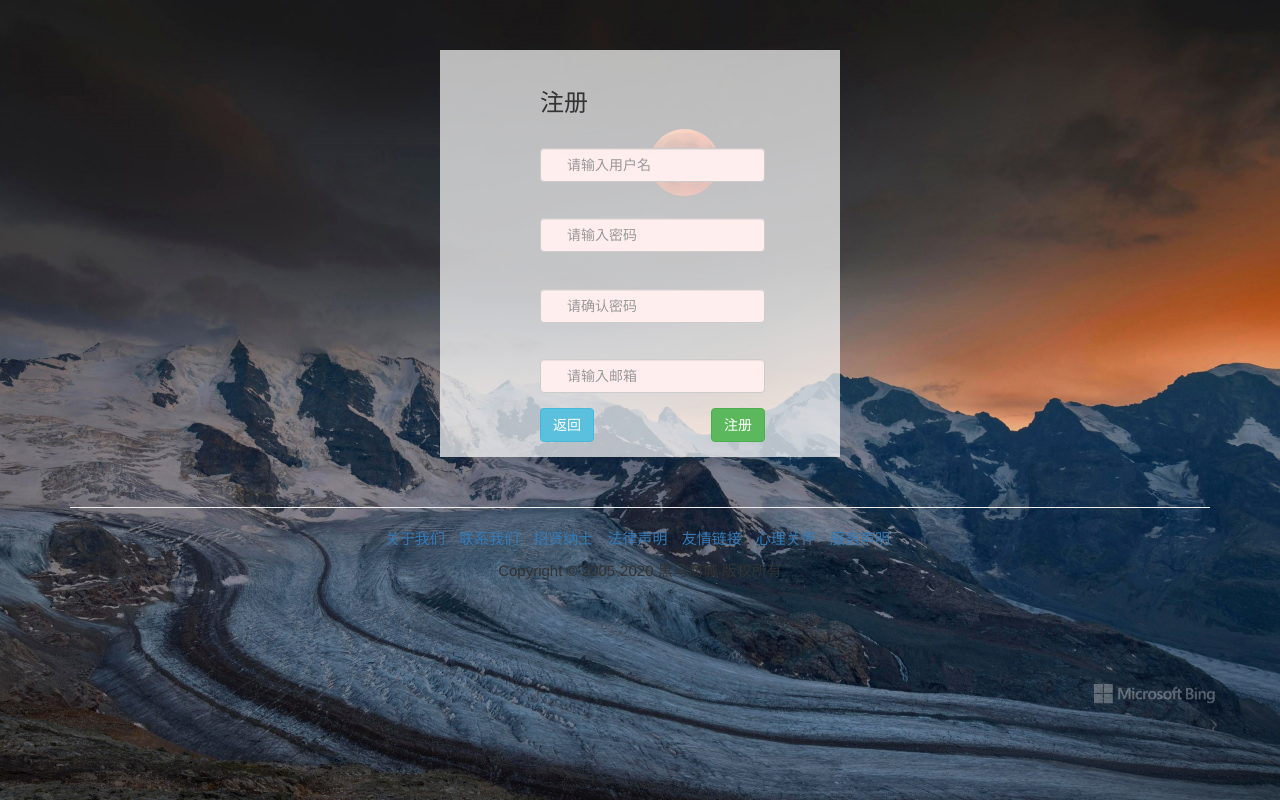
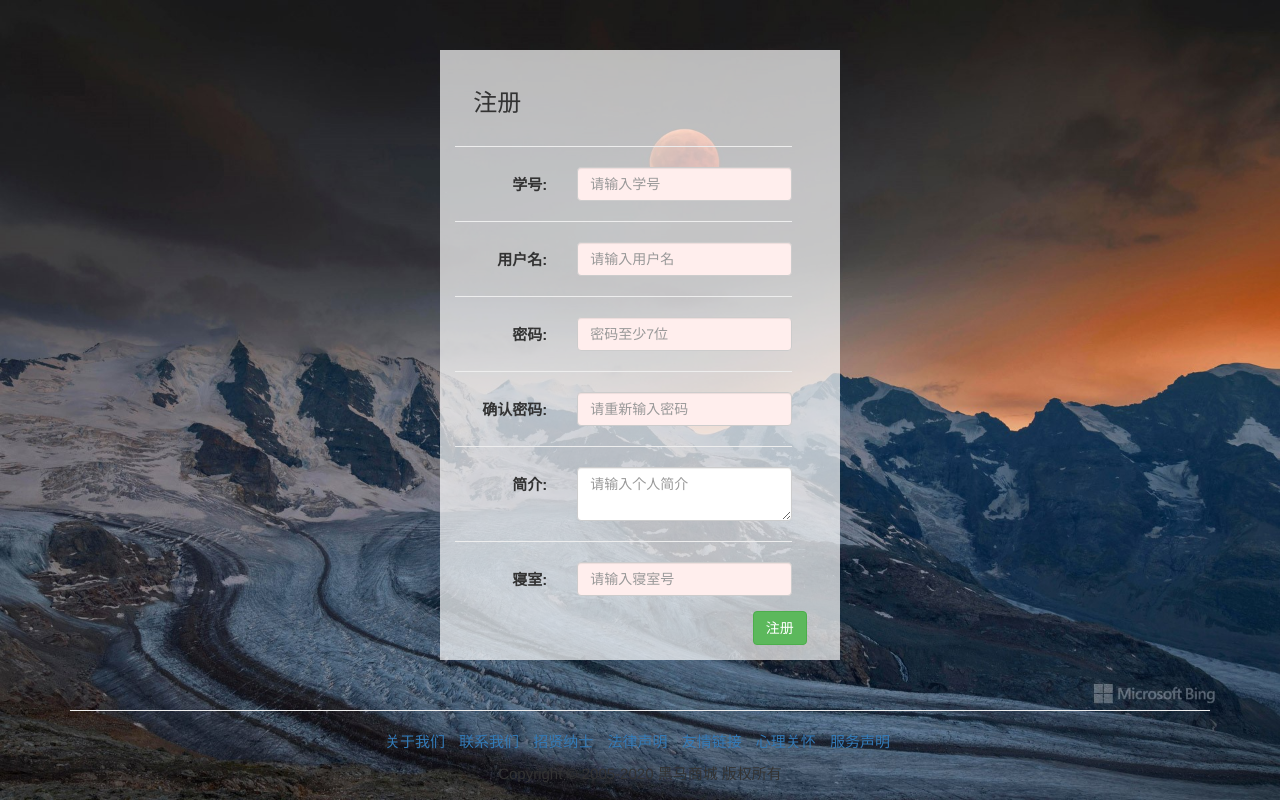
Before and after one commit to royzhz/web, a Flask app: page /register/ in a window 1280 px wide. Run offline with Flask 2, Linux system fonts and the light colour scheme; some libraries are stand-ins or nearby versions.

Commit message:
修改架构

```diff
--- a/apps/static/css/minecss.css
+++ b/apps/static/css/minecss.css
@@ -16,6 +16,7 @@ input.form-control:invalid{
     background-color: #ffeeed;
 }
 /*设置图标为行内元素，并设置大小和颜色*/
+/*
 .fa{
     display: inline-block;
     top: 27px;
@@ -24,9 +25,11 @@ input.form-control:invalid{
     color: #575757;
 }
 /*为几个输入框设置padding,防止和图标重合*/
+/*
 input[type="text"],input[type="password"],input[type="email"]{
     padding-left:26px;
 }
+*/
 .form-title{
     padding-top:20px;
 }
--- a/apps/static/js/minejs.js
+++ b/apps/static/js/minejs.js
@@ -0,0 +1,33 @@
+function checkfirst(){
+    if(password.value.length<=6){
+        pass1pan.innerText="密码请保证至少7位!"
+        return false;
+    }
+    else{
+        pass1pan.innerText=""
+        return true;
+    }
+
+}
+
+function checkpass(){
+    var form1=document.getElementById("mainform")
+    var pass1=form1.password.value
+    var pass2=form1.password2.value
+    if(pass1==pass2){
+        passpan.innerText="";
+        return true;
+    }
+
+    else{
+        passpan.innerText="密码不一致!";
+        return false;
+    }
+}
+
+function shouldsubmit(){
+    if(checkfirst()&& checkpass())
+        return true;
+    else
+        return false;
+}
--- a/apps/templates/register.html
+++ b/apps/templates/register.html
@@ -14,92 +14,70 @@
     <script src="{{ url_for('static', filename='js/minejs.js') }}"></script>
 
 
-
-    <script type="text/javascript">
-        function checkEmail(){
-            var myemail=document.getElementById("mainform").email.value;
-            var myReg=/^[a-zA-Z0-9_-]+@([a-zA-Z0-9]+\.)+(com|cn|net|org)$/;
-
-            if(myReg.test(myemail)){
-                myspan.innerText="";
-                return true;
-            }else{
-            myspan.innerText="邮箱格式不对!";
-            return false;
-            }
-        }
-
-        function checkfirst(){
-            if(pass1.value.length<=6){
-                pass1pan.innerText="密码请保证至少7位!"
-                return false;
-            }
-            else{
-                pass1pan.innerText=""
-                return true;
-            }
-
-        }
-
-        function checkpass(){
-            var form1=document.getElementById("mainform")
-            var pass1=form1.pass1.value
-            var pass2=form1.pass2.value
-            if(pass1==pass2){
-                passpan.innerText="";
-                return true;
-            }
-
-            else{
-                passpan.innerText="密码不一致!";
-                return false;
-            }
-        }
-
-        function shouldsbmit(){
-            if(checkfirst()&&checkEmail() && checkpass())
-                return true;
-            else
-                return false;
-        }
-
-
-    </script>
 </head>
 <body style="background: url(../static/images/img_login.jpg) no-repeat;background-size:cover;font-size: 15px;">
 <div class="container">
     <div class="form row">
-        <form class="form-horizontal col-sm-offset col-md-offset-3" method="post">
-            <h3 class="form-title">注册</h3>
-            <div class="col-sm-9 col-md-9">
+        <form class="form-horizontal" id="mainform" method="post">
+            <h3 class="form-title col-md-offset-1">注册</h3>
+            <div class="col-sm-11 col-md-11">
+                <hr>
                 <div class="form-group">
-                    <!--        用户名图标和用户名输入框            -->
-                    <i class="fa fa-user" aria-hidden="true"></i>
-                    <input class="form-control required" type="text" name="username" id="username" placeholder="请输入用户名" required>
+                    <!--        学号图标和学号输入框            -->
+                    <label class="control-label col-sm-4 col-md-4">学号:</label>
+                    <div class="col-md-8">
+                        <input class="form-control required" type="text" name="no" id="no" placeholder="请输入学号" required>
+                    </div>
                 </div>
-
-                <!--        密码图标和密码输入框                -->
+                <hr>
                 <div class="form-group">
-                    <i class="fa fa-key" aria-hidden="true"></i>
-                    <input class="form-control required" type="password" name="password" id="password" placeholder="请输入密码" required>
+                    <!--        用户名输入框            -->
+                    <label class="control-label col-sm-4 col-md-4">用户名:</label>
+                    <div class="col-md-8">
+                        <input class="form-control required" type="text" name="username" id="username"
+                               placeholder="请输入用户名" required>
+                    </div>
                 </div>
-                <!--          确认密码              -->
+                <hr>
                 <div class="form-group">
-                    <i class="fa fa-check-circle-o" aria-hidden="true"></i>
-                    <input class="form-control required" type="password" name="resetpw" id="resetpw" placeholder="请确认密码" required>
+                    <!--        密码输入框            -->
+                    <label class="control-label col-sm-4 col-md-4">密码:</label>
+                    <div class="col-md-8">
+                        <input class="form-control required" type="password" name="password" id="password"
+                               placeholder="密码至少7位" required>
+                        <span class="label label-warning" id=pass1pan style="color:red;"></span>
+                    </div>
                 </div>
-                <!--        邮箱                -->
+                <hr>
                 <div class="form-group">
-                    <i class="fa fa-envelope" aria-hidden="true"></i>
-                    <input class="form-control required" type="email" name="email" id="email" placeholder="请输入邮箱" required>
+                    <!--        密码输入框            -->
+                    <label class="control-label col-sm-4 col-md-4">确认密码:</label>
+                    <div class="col-md-8">
+                        <input class="form-control required" type="password" name="password2" id="password2"
+                               placeholder="请重新输入密码" required>
+                        <span class="label label-warning" id=passpan style="color:red;"></span>
+                    </div>
                 </div>
-
+                <hr>
+                <div class="form-group">
+                    <label class="control-label col-sm-4 col-md-4">简介:</label>
+                    <div class="col-md-8">
+                        <textarea class="form-control" rows="2" name="t_text" placeholder="请输入个人简介"></textarea>
+                    </div>
+                </div>
+                <hr>
+                <div class="form-group">
+                    <!--        寝室号框            -->
+                    <label class="control-label col-sm-4 col-md-4">寝室:</label>
+                    <div class="col-md-8">
+                        <input class="form-control required" type="text" name="dor" id="dor"
+                               placeholder="请输入寝室号" required>
+                    </div>
+                </div>
 
                 <!--注册按钮-->
                 <div class="form-group">
-                    <input type="submit" value="注册" class="btn btn-success pull-right">
-                    <input type="button" οnclick="javascrtpt:window.location.href='./Login.html'"
-                           class="btn btn-info pull-left" id="back_btn" value="返回"/>
+                    <input type="submit" value="注册" onclick="return shouldsubmit()" class="btn btn-success pull-right">
                 </div>
             </div>
         </form>
```
Also changed, not shown: apps/templates/login.html (+21 -17 lines), apps/templates/main.html (+5 -88 lines), data.db.
